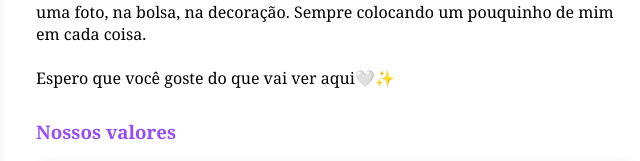
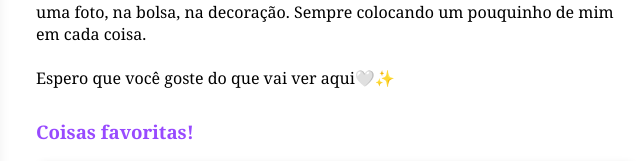
Before and after one commit to gabrielacelinisouzaa-hub/Primeiro-site-sobre-mim, a plain HTML site: page index.html in a window 1280 px wide. Shown: the part 833-994 px from the top of the page, 524-1164 px from the left. Drawn offline with Linux system fonts and the light colour scheme.

Commit message:
first commit

```diff
--- a/index.html
+++ b/index.html
@@ -62,7 +62,7 @@
                         <br><br>Espero que você goste do que vai ver aqui🤍✨
                     </p>
                     <!--subtitulo para a lista de valores-->
-                    <h3>Nossos valores</h3>
+                    <h3>Coisas favoritas!</h3>
                     <!--container para os cards de valores-->
                     <div class="valores">
                         <!--cada card representa um valor da empresa-->
```
Also changed, not shown: melhor.html (+1 -0 lines).
